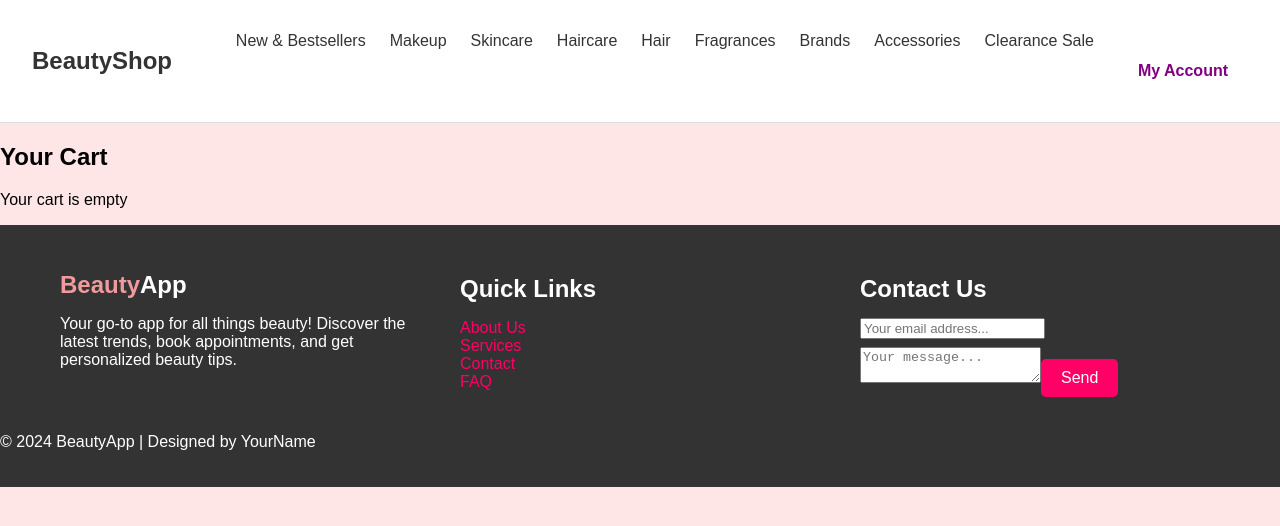
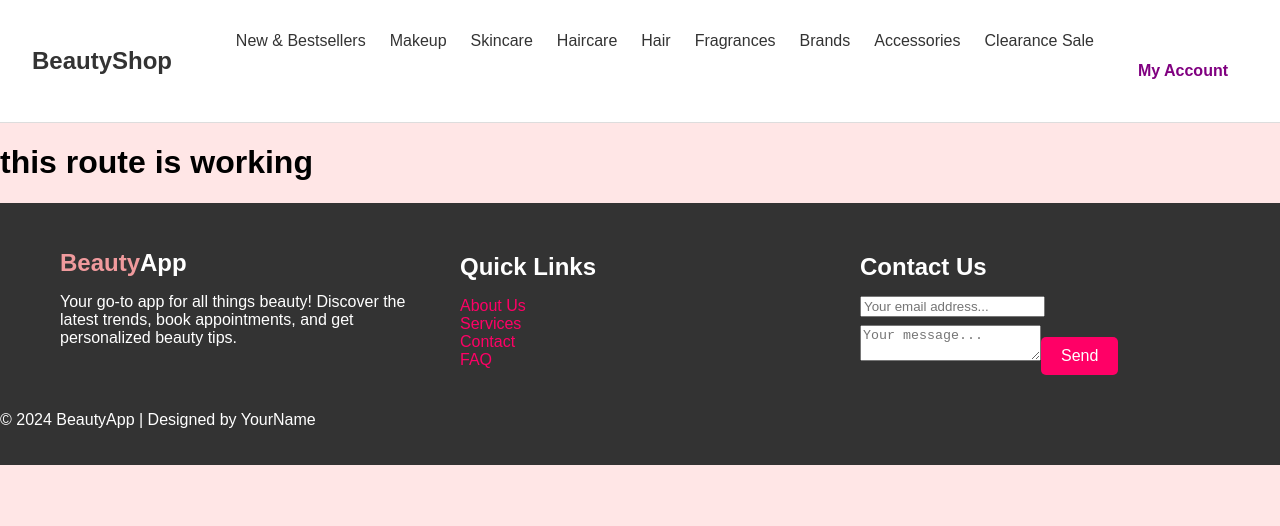
Before and after one commit to Mwatha40/Beauty-App-frontend, a React (Create React App) app in the folder beauty-app/: page /cart in a window 1280 px wide. Shown: the top 526 px of the page. Built offline with nearby package versions, Linux system fonts and the light colour scheme.

Commit message:
updating commits

```diff
--- a/beauty-app/src/App.js
+++ b/beauty-app/src/App.js
@@ -4,6 +4,7 @@ import Navbar from './components/Navbar';
 
 
 import Footer from './components/Footer';
+import CartItem from './components/CartItem';
 
 // Import page components
 import Home from './pages/Home';
@@ -77,6 +78,7 @@ function App() {
 
           <Route path="/logout" element={<Logout />} />
           <Route path="/register" element={<Register />} />
+          <Route path='/cart' element={<CartItem />}/>
           <Route path="/accountdropdown" element={<AccountDropdown />} />
 
           {/* Cart-related routes */}
--- a/beauty-app/src/components/CartItem.js
+++ b/beauty-app/src/components/CartItem.js
@@ -4,10 +4,11 @@ import React from 'react';
 const CartItem = ({ item, removeFromCart }) => {
   return (
     <div className="cart-item">
-      <h4>{item.name}</h4>
+      {/* <h4>{item.name}</h4>
       <p>Price: ${item.price}</p>
       <p>Quantity: {item.quantity}</p>
-      <button onClick={() => removeFromCart(item.id)}>Remove</button>
+      <button onClick={() => removeFromCart(item.id)}>Remove</button> */}
+      <h1>this route is working</h1>
     </div>
   );
 };
--- a/beauty-app/src/pages/NewBestsellers.js
+++ b/beauty-app/src/pages/NewBestsellers.js
@@ -42,4 +42,5 @@ const NewBestsellers = () => {
   );
 };
 
+
 export default NewBestsellers;
```
